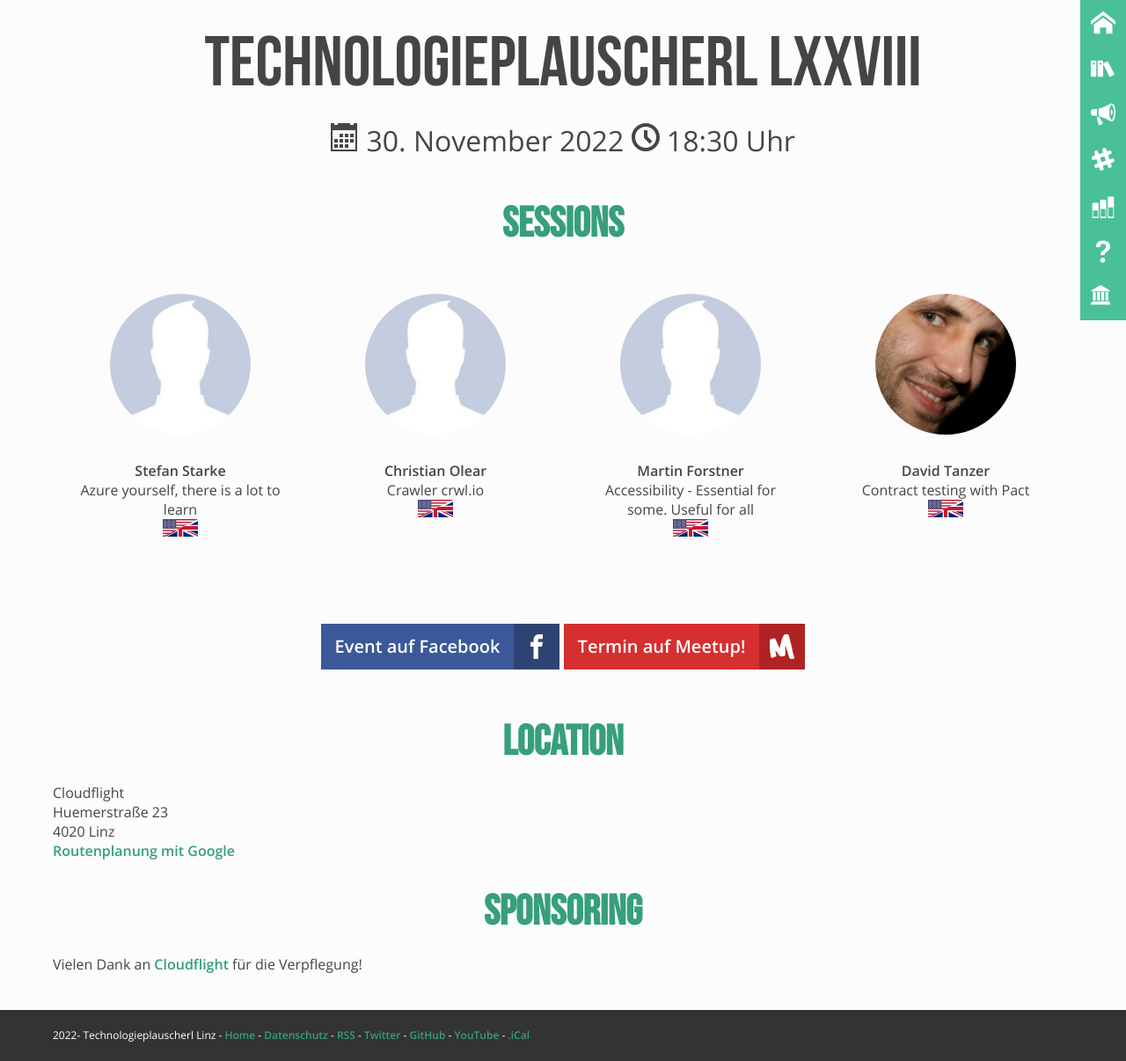
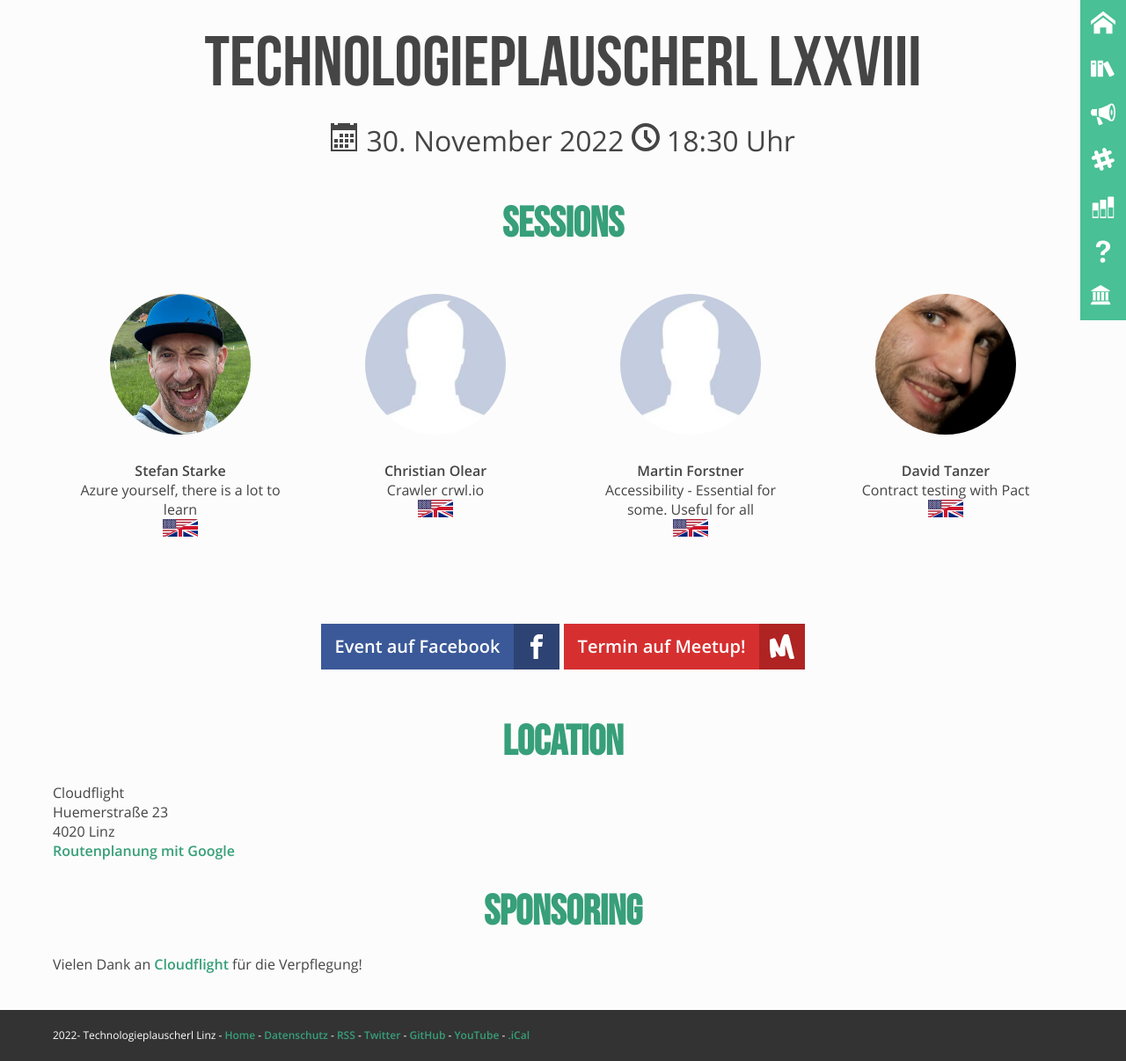
Before and after one commit to mericanAncer127/plauscherl, a Jekyll site: the page built from _plauscherl/78.html, in a window 1280 px wide. Shown: the whole page at 88% size. Built offline with Jekyll 4.4.1, drawn with Linux system fonts in a browser that asks for light colours.

Commit message:
added stefan-starke.jpg

```diff
--- a/_plauscherl/78.html
+++ b/_plauscherl/78.html
@@ -28,7 +28,7 @@
 -
    name: Stefan Starke
    talk: "Azure yourself, there is a lot to learn"
-   img: "/img/speaker_no_image.jpg"
+   img: "/img/speaker-avatars/stefan-starke.jpg"
    language: en
 -
    name: Christian Olear
```
Also changed, not shown: img/speaker-avatars/stefan-starke.jpg (added).
